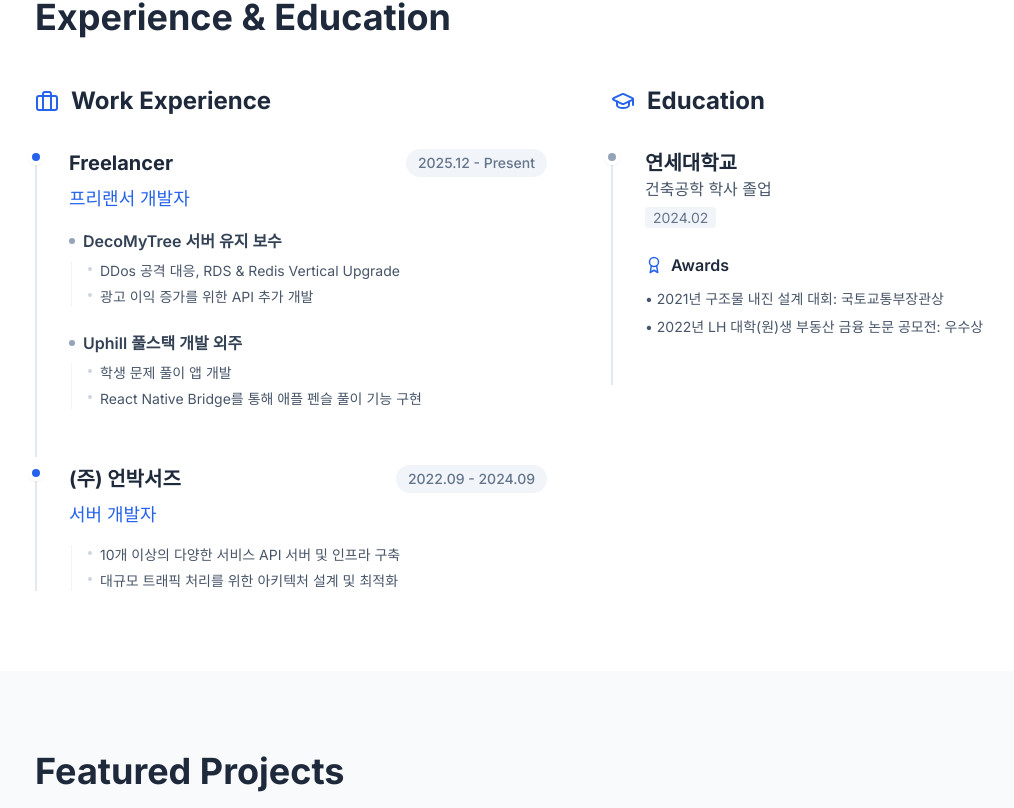
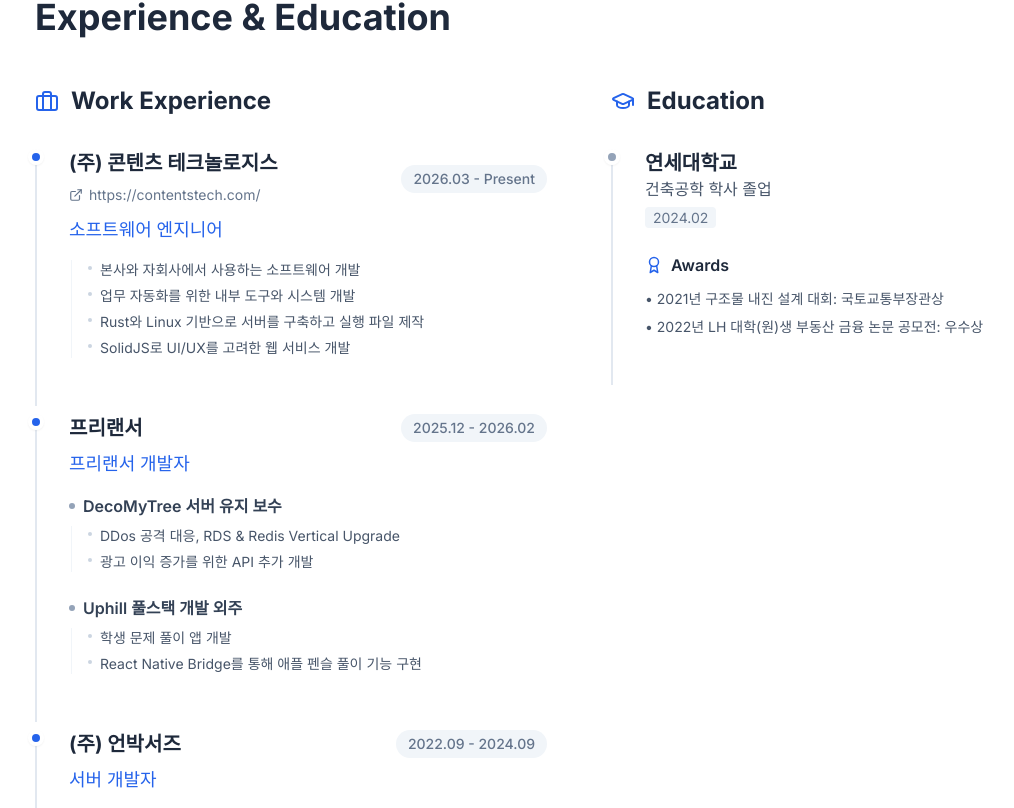
Before and after one commit to adventureshin/devshin-website, a React (Vite) app: page / in a window 1280 px wide. Shown: the part 565-1373 px from the top of the page, without its empty margins (61-1075 px from the left). Built offline with nearby package versions, Linux system fonts and the light colour scheme; the HTML template or start-up script is replaced by a standard one.

Commit message:
plus contentstech to porfolio

```diff
--- a/src/App.jsx
+++ b/src/App.jsx
@@ -1,10 +1,8 @@
 import React, { useState } from 'react';
 import { motion } from 'framer-motion';
 import {
-  Github,
   Mail,
   Server,
-  Database,
   Cloud,
   Code,
   ExternalLink,
@@ -103,11 +101,24 @@ const ProjectCard = ({ title, description, tags, links, image, details }) => (
   </motion.div>
 );
 
-const ExperienceItem = ({ role, company, period, projects }) => (
+const ExperienceItem = ({ role, company, period, projects, website }) => (
   <div className="border-l-2 border-slate-200 pl-8 pb-12 relative last:pb-0">
     <div className="absolute -left-[9px] top-0 w-4 h-4 rounded-full bg-primary border-4 border-white shadow-sm"></div>
     <div className="flex flex-col sm:flex-row sm:items-center sm:justify-between mb-2">
-      <h3 className="text-xl font-bold text-slate-800">{company}</h3>
+      <div>
+        <h3 className="text-xl font-bold text-slate-800">{company}</h3>
+        {website && (
+          <a
+            href={website}
+            target="_blank"
+            rel="noopener noreferrer"
+            className="mt-2 inline-flex items-center gap-1.5 text-sm text-slate-500 hover:text-primary transition-colors"
+          >
+            <ExternalLink size={14} />
+            {website}
+          </a>
+        )}
+      </div>
       <span className="text-sm text-slate-500 font-medium bg-slate-100 px-3 py-1 rounded-full w-fit mt-2 sm:mt-0">{period}</span>
     </div>
     <p className="text-lg text-primary font-medium mb-4">{role}</p>
@@ -237,9 +248,26 @@ function App() {
             </div>
             <div className="space-y-2">
               <ExperienceItem
+                role="소프트웨어 엔지니어"
+                company="(주) 콘텐츠 테크놀로지스"
+                period="2026.03 - Present"
+                website="https://contentstech.com/"
+                projects={[
+                  {
+                    name: "",
+                    details: [
+                      "본사와 자회사에서 사용하는 소프트웨어 개발",
+                      "업무 자동화를 위한 내부 도구와 시스템 개발",
+                      "Rust와 Linux 기반으로 서버를 구축하고 실행 파일 제작",
+                      "SolidJS로 UI/UX를 고려한 웹 서비스 개발"
+                    ]
+                  }
+                ]}
+              />
+              <ExperienceItem
                 role="프리랜서 개발자"
-                company="Freelancer"
-                period="2025.12 - Present"
+                company="프리랜서"
+                period="2025.12 - 2026.02"
                 projects={[
                   {
                     name: "DecoMyTree 서버 유지 보수",
@@ -265,8 +293,10 @@ function App() {
                   {
                     name: "", // 프로젝트 이름이 따로 없다면 빈 문자열
                     details: [
-                      "10개 이상의 다양한 서비스 API 서버 및 인프라 구축",
-                      "대규모 트래픽 처리를 위한 아키텍처 설계 및 최적화"
+                      "사내 유일한 백엔드 개발자로 근무",
+                      "10개 이상의 다양한 서비스에서 API 서버 설계, 개발, 배포를 단독으로 수행",
+                      "모든 프로젝트의 서버 구축과 인프라 세팅을 전담",
+                      "아키텍처 설계, 운영 환경 구성, 성능 최적화까지 end-to-end로 담당"
                     ]
                   }
                 ]}
@@ -386,7 +416,7 @@ function App() {
             </div>
             <h3 className="text-xl font-bold mb-4 text-slate-800">Backend</h3>
             <div className="flex flex-wrap gap-2">
-              {['Python', 'Django', 'FastAPI', 'Golang', 'Fiber'].map(skill => (
+              {['Python', 'Django', 'FastAPI', 'Golang', 'Fiber', 'Rust'].map(skill => (
                 <span key={skill} className="px-3 py-1 bg-white border border-slate-200 rounded-md text-sm font-medium text-slate-600">
                   {skill}
                 </span>
@@ -400,7 +430,7 @@ function App() {
             </div>
             <h3 className="text-xl font-bold mb-4 text-slate-800">Infrastructure & DB</h3>
             <div className="flex flex-wrap gap-2">
-              {['AWS', 'PostgreSQL', 'MySQL', 'Redis', 'Docker'].map(skill => (
+              {['AWS', 'Linux', 'PostgreSQL', 'MySQL', 'Redis', 'Docker'].map(skill => (
                 <span key={skill} className="px-3 py-1 bg-white border border-slate-200 rounded-md text-sm font-medium text-slate-600">
                   {skill}
                 </span>
@@ -414,7 +444,7 @@ function App() {
             </div>
             <h3 className="text-xl font-bold mb-4 text-slate-800">Frontend & Others</h3>
             <div className="flex flex-wrap gap-2">
-              {['React', 'React Native', 'JavaScript', 'Git', 'Datadog'].map(skill => (
+              {['SolidJS', 'React', 'React Native', 'JavaScript', 'Git', 'Datadog'].map(skill => (
                 <span key={skill} className="px-3 py-1 bg-white border border-slate-200 rounded-md text-sm font-medium text-slate-600">
                   {skill}
                 </span>
```
Also changed, not shown: 2 other files (tests, documents, lock files or other folders).
